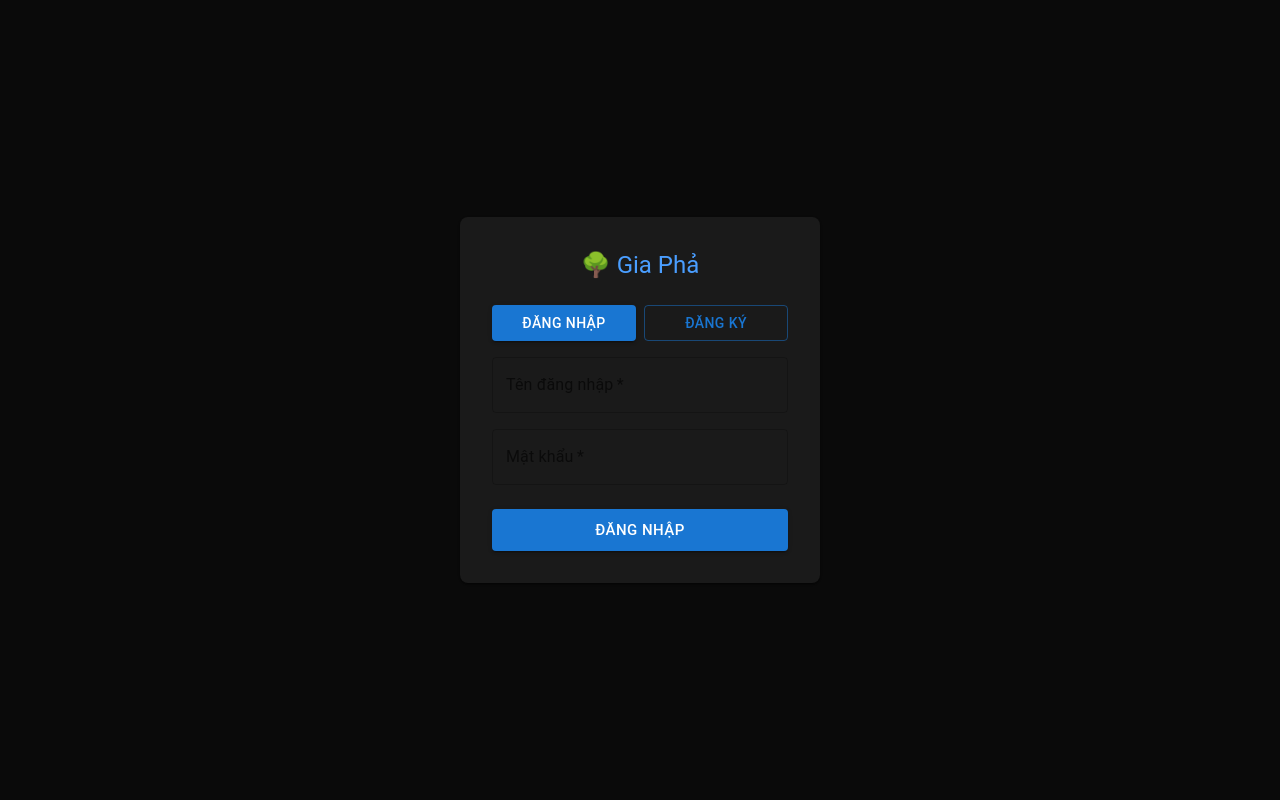
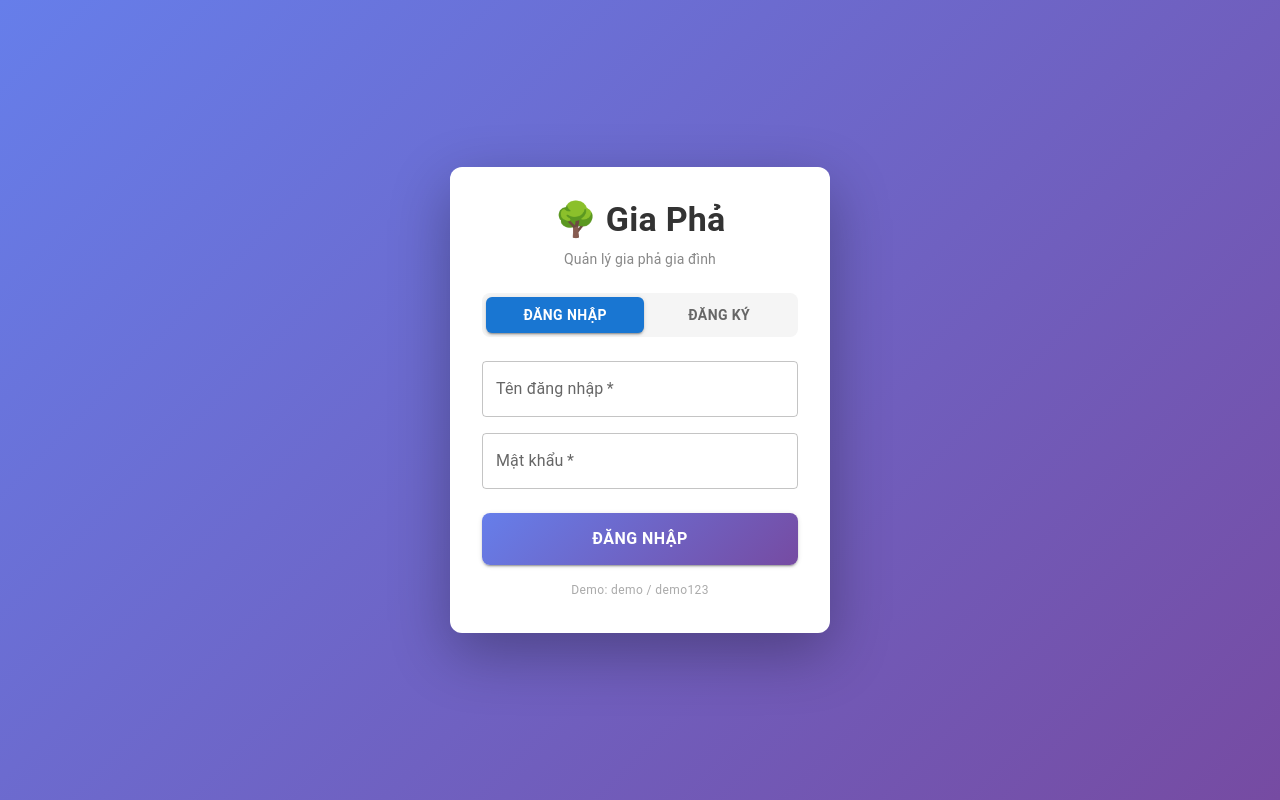
Before and after one commit to tnmthai/giapha-v2, a React (Vite) app: page / in a window 1280 px wide. Built offline with nearby package versions, Linux system fonts and the light colour scheme.

Commit message:
Light theme login UI, re-register demo account

```diff
--- a/src/components/AuthScreen.tsx
+++ b/src/components/AuthScreen.tsx
@@ -48,32 +48,50 @@ const AuthScreen: React.FC<AuthScreenProps> = ({ onAuth }) => {
       display: 'flex',
       alignItems: 'center',
       justifyContent: 'center',
-      background: '#0a0a0a'
+      background: 'linear-gradient(135deg, #667eea 0%, #764ba2 100%)'
     }}>
-      <Paper sx={{ p: 4, width: 360, background: '#1a1a1a', borderRadius: 2 }}>
-        <Typography variant="h5" sx={{ mb: 3, textAlign: 'center', color: '#4a9eff' }}>
+      <Paper sx={{
+        p: 4,
+        width: 380,
+        background: '#ffffff',
+        borderRadius: 3,
+        boxShadow: '0 20px 60px rgba(0,0,0,0.3)',
+      }}>
+        <Typography variant="h4" sx={{ mb: 1, textAlign: 'center', color: '#333', fontWeight: 'bold' }}>
           🌳 Gia Phả
         </Typography>
+        <Typography variant="body2" sx={{ mb: 3, textAlign: 'center', color: '#888' }}>
+          Quản lý gia phả gia đình
+        </Typography>
 
-        <Box sx={{ display: 'flex', mb: 2 }}>
+        <Box sx={{ display: 'flex', mb: 3, background: '#f5f5f5', borderRadius: 2, p: 0.5 }}>
           <Button
             fullWidth
-            variant={mode === 'login' ? 'contained' : 'outlined'}
+            variant={mode === 'login' ? 'contained' : 'text'}
             onClick={() => setMode('login')}
-            sx={{ mr: 1 }}
+            sx={{
+              borderRadius: 1.5,
+              color: mode === 'login' ? '#fff' : '#666',
+              fontWeight: 'bold',
+            }}
           >
             Đăng nhập
           </Button>
           <Button
             fullWidth
-            variant={mode === 'register' ? 'contained' : 'outlined'}
+            variant={mode === 'register' ? 'contained' : 'text'}
             onClick={() => setMode('register')}
+            sx={{
+              borderRadius: 1.5,
+              color: mode === 'register' ? '#fff' : '#666',
+              fontWeight: 'bold',
+            }}
           >
             Đăng ký
           </Button>
         </Box>
 
-        {error && <Alert severity="error" sx={{ mb: 2 }}>{error}</Alert>}
+        {error && <Alert severity="error" sx={{ mb: 2, borderRadius: 2 }}>{error}</Alert>}
 
         <form onSubmit={handleSubmit}>
           {mode === 'register' && (
@@ -83,6 +101,7 @@ const AuthScreen: React.FC<AuthScreenProps> = ({ onAuth }) => {
               value={fullName}
               onChange={(e) => setFullName(e.target.value)}
               sx={{ mb: 2 }}
+              variant="outlined"
             />
           )}
           <TextField
@@ -92,6 +111,7 @@ const AuthScreen: React.FC<AuthScreenProps> = ({ onAuth }) => {
             onChange={(e) => setUsername(e.target.value)}
             required
             sx={{ mb: 2 }}
+            variant="outlined"
           />
           <TextField
             fullWidth
@@ -101,11 +121,31 @@ const AuthScreen: React.FC<AuthScreenProps> = ({ onAuth }) => {
             onChange={(e) => setPassword(e.target.value)}
             required
             sx={{ mb: 3 }}
+            variant="outlined"
           />
-          <Button fullWidth type="submit" variant="contained" size="large">
+          <Button
+            fullWidth
+            type="submit"
+            variant="contained"
+            size="large"
+            sx={{
+              py: 1.5,
+              fontWeight: 'bold',
+              fontSize: '16px',
+              borderRadius: 2,
+              background: 'linear-gradient(135deg, #667eea 0%, #764ba2 100%)',
+              '&:hover': {
+                background: 'linear-gradient(135deg, #5a6fd6 0%, #6a4190 100%)',
+              }
+            }}
+          >
             {mode === 'login' ? 'Đăng nhập' : 'Đăng ký'}
           </Button>
         </form>
+
+        <Typography variant="caption" sx={{ display: 'block', mt: 2, textAlign: 'center', color: '#aaa' }}>
+          Demo: demo / demo123
+        </Typography>
       </Paper>
     </Box>
   );
```
Also changed, not shown: 2 other files (tests, documents, lock files or other folders).
